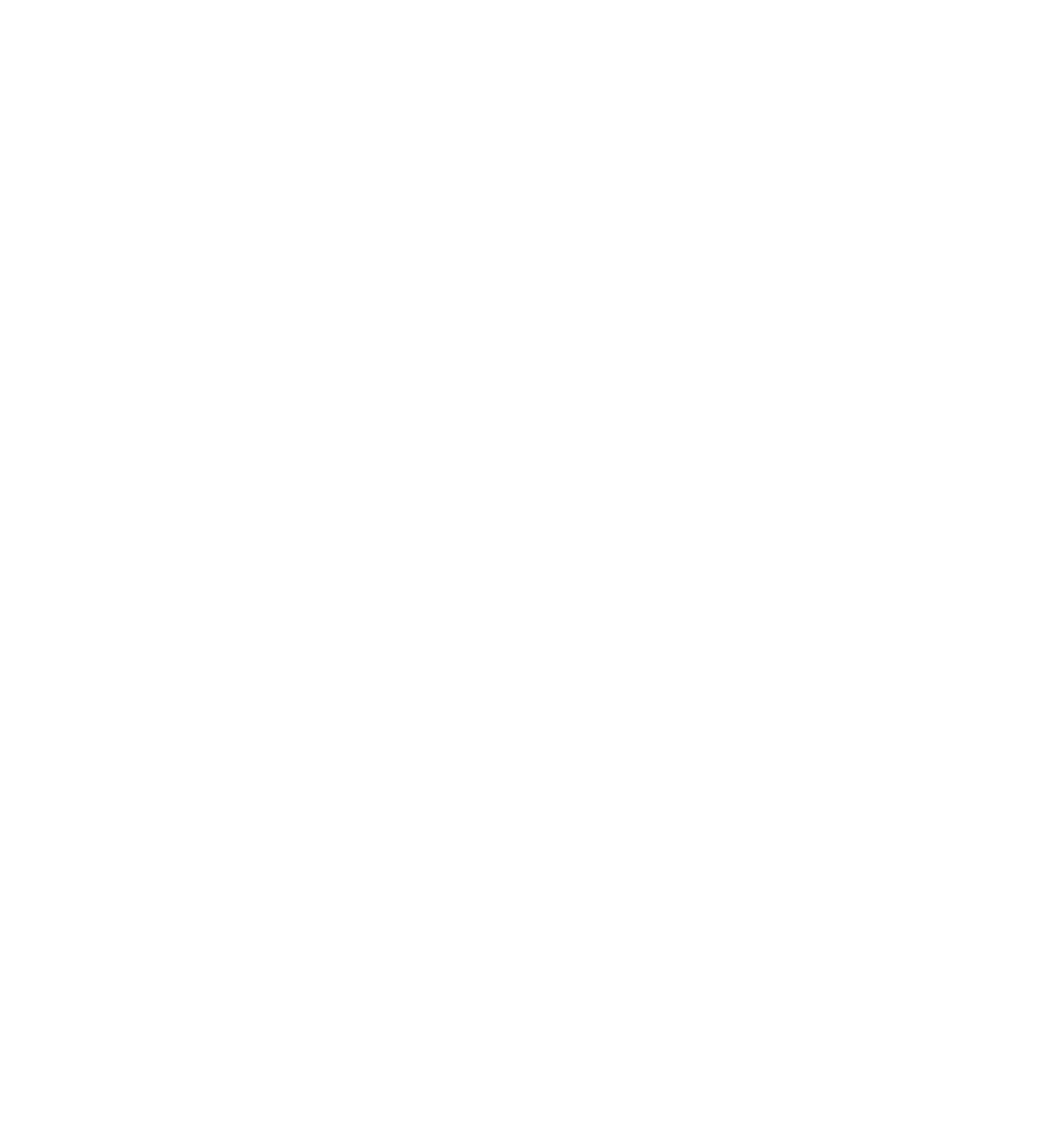
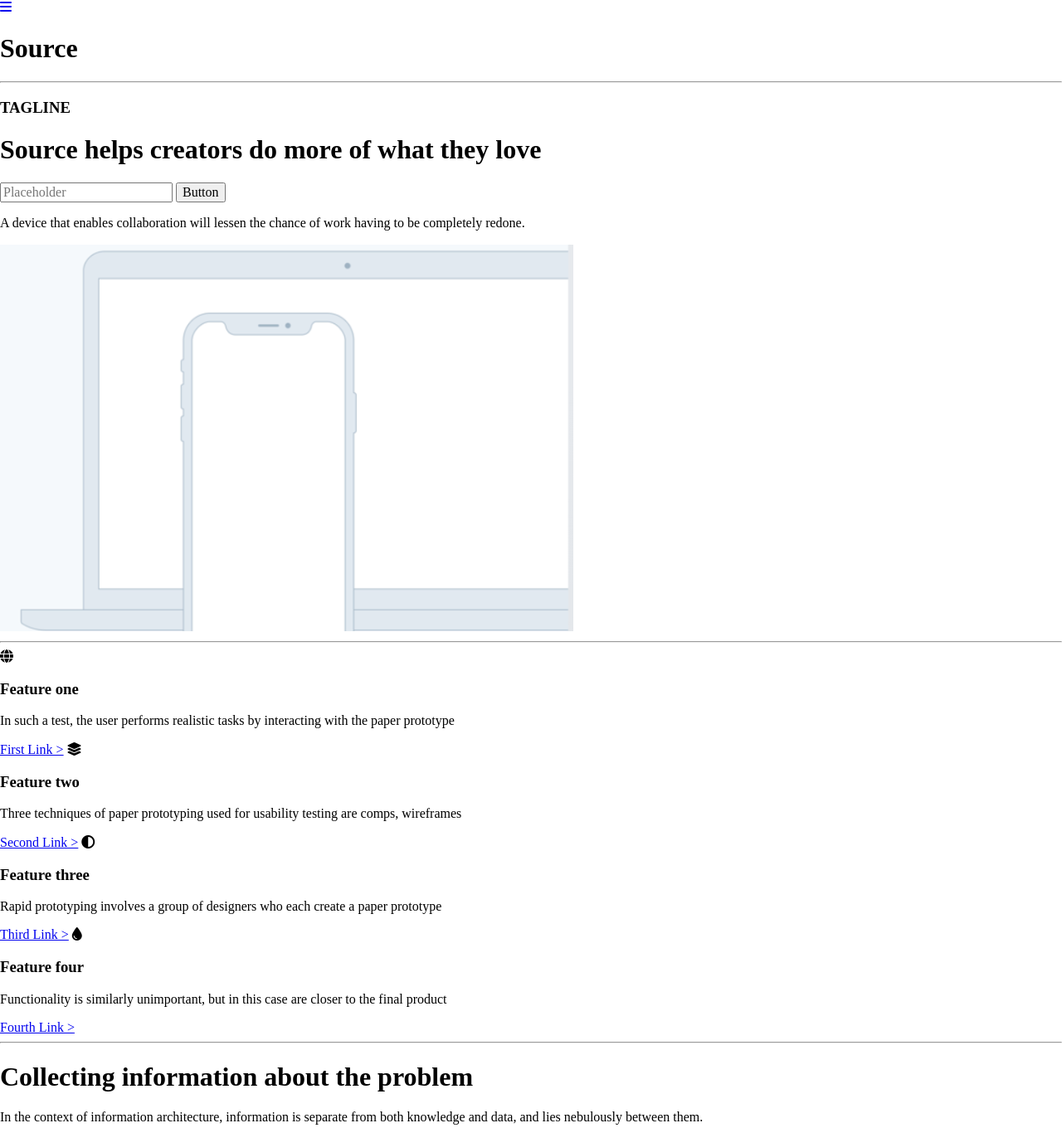
Before and after one commit to Operaismo/Source, a plain HTML site: page index.html in a window 1280 px wide. Shown: the whole page at 83% size. Before the commit the page ends 800 px from the top, so only its background shows below. Drawn offline with Linux system fonts and the light colour scheme.

Commit message:
feat: finished HTML skeleton of the Source wireframe

```diff
--- a/index.html
+++ b/index.html
@@ -1,19 +1,89 @@
 <!DOCTYPE html>
 <html lang="en">
   <head>
-  	<meta charset="utf-8">
-  	<meta name="description" content="Your description goes here">
-  	<meta name="keywords" content="one, two, three">
-		<meta name="viewport" content="width=device-width, initial-scale=1">
+    <meta charset="utf-8" />
+    <meta name="description" content="Your description goes here" />
+    <meta name="keywords" content="one, two, three" />
+    <meta name="viewport" content="width=device-width, initial-scale=1" />
 
-		<title>Blank Template</title>
+    <title>Source</title>
 
     <!-- external CSS link -->
-		<link rel="stylesheet" href="css/normalize.css">
-		<link rel="stylesheet" href="css/style.css">
+    <link
+      rel="stylesheet"
+      href="https://maxcdn.bootstrapcdn.com/font-awesome/4.1.0/css/font-awesome.min.css"
+    />
+    <script
+      src="https://kit.fontawesome.com/d811a25245.js"
+      crossorigin="anonymous"
+    ></script>
+    <link rel="stylesheet" href="css/normalize.css" />
+    <link rel="stylesheet" href="css/style.css" />
   </head>
   <body>
+    <!-- HEADER/NAVBAR START -->
+    <header>
+      <nav>
+        <!-- "Hamburger menu" / "Bar icon" to toggle the navigation links -->
+        <a href="javascript:void(0);" class="icon" onclick="myFunction()">
+          <i class="fa fa-bars"></i>
+        </a>
+        <h1>Source</h1>
+      </nav>
+    </header>
+    <!-- HEADER/NAVBAR END -->
+    <hr />
+    <!-- MAIN START -->
+    <h3>TAGLINE</h3>
+    <h1>Source helps creators do more of what they love</h1>
+    <input type="text" placeholder="Placeholder" />
+    <button type="button">Button</button>
+    <p>
+      A device that enables collaboration will lessen the chance of work having
+      to be completely redone.
+    </p>
+    <img src="img/source-tablet-phone.png" alt="tablet and phone" />
+    <!-- MAIN END -->
+    <hr />
+    <!-- FEATURE START -->
+    <i class="fa-solid fa-globe"></i>
+    <h3>Feature one</h3>
+    <p>
+      In such a test, the user performs realistic tasks by interacting with the
+      paper prototype
+    </p>
+    <a href="#">First Link ></a>
 
+    <i class="fa-solid fa-layer-group"></i>
+    <h3>Feature two</h3>
+    <p>
+      Three techniques of paper prototyping used for usability testing are
+      comps, wireframes
+    </p>
+    <a href="#">Second Link ></a>
+
+    <i class="fa-solid fa-circle-half-stroke"></i>
+    <h3>Feature three</h3>
+    <p>
+      Rapid prototyping involves a group of designers who each create a paper
+      prototype
+    </p>
+    <a href="#">Third Link ></a>
+
+    <i class="fa-solid fa-droplet"></i>
+    <h3>Feature four</h3>
+    <p>
+      Functionality is similarly unimportant, but in this case are closer to the
+      final product
+    </p>
+    <a href="#">Fourth Link ></a>
+
+    <!-- FEATURE END -->
+    <hr />
+    <!-- COLLECTING INFO START -->
+		<h1>Collecting information about the problem</h1>
+		<p>In the context of information architecture, information is separate from both knowledge and data, and lies nebulously between them.</p>
+    <!-- COLLECTING INFO END -->
     <script type="text/javascript" src="js/main.js"></script>
   </body>
 </html>
```
Also changed, not shown: img/source-tablet-phone.png (added), 1 other file. Lines whose indentation alone changed are shown as unchanged.
